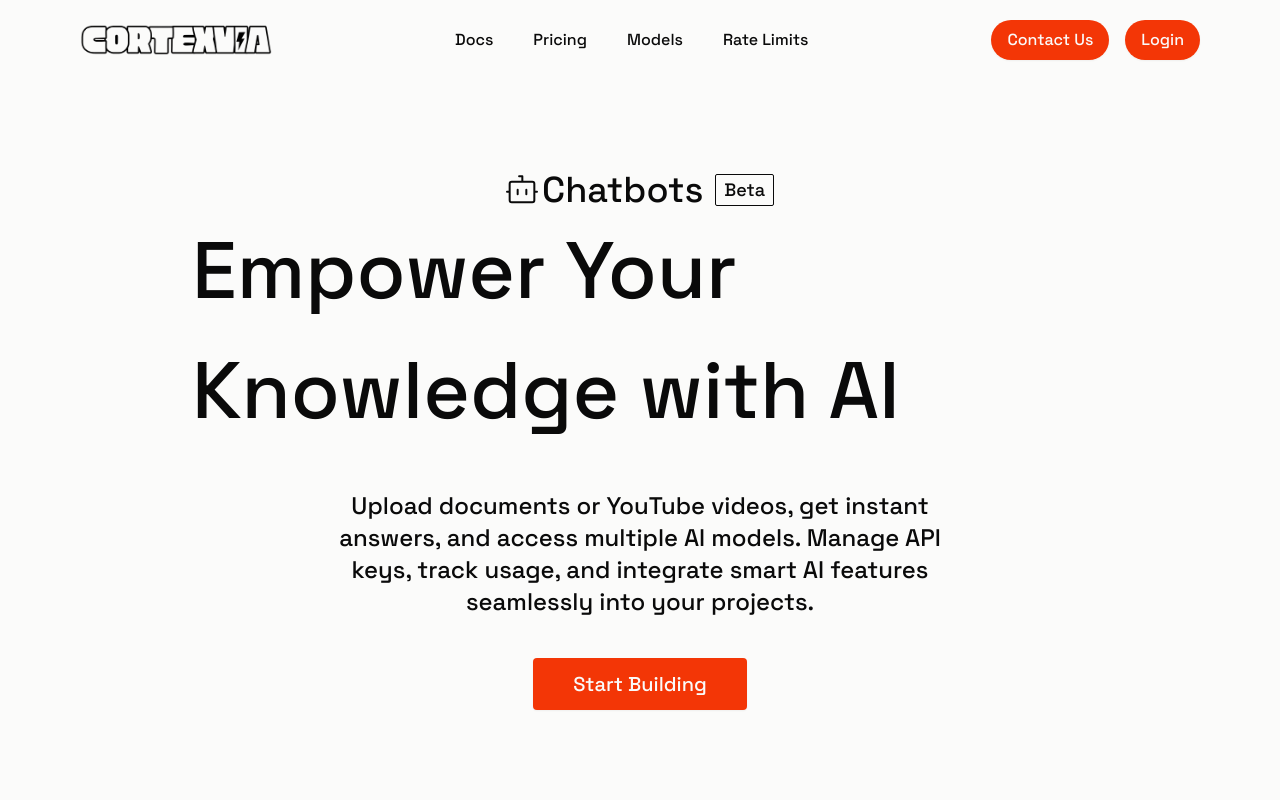
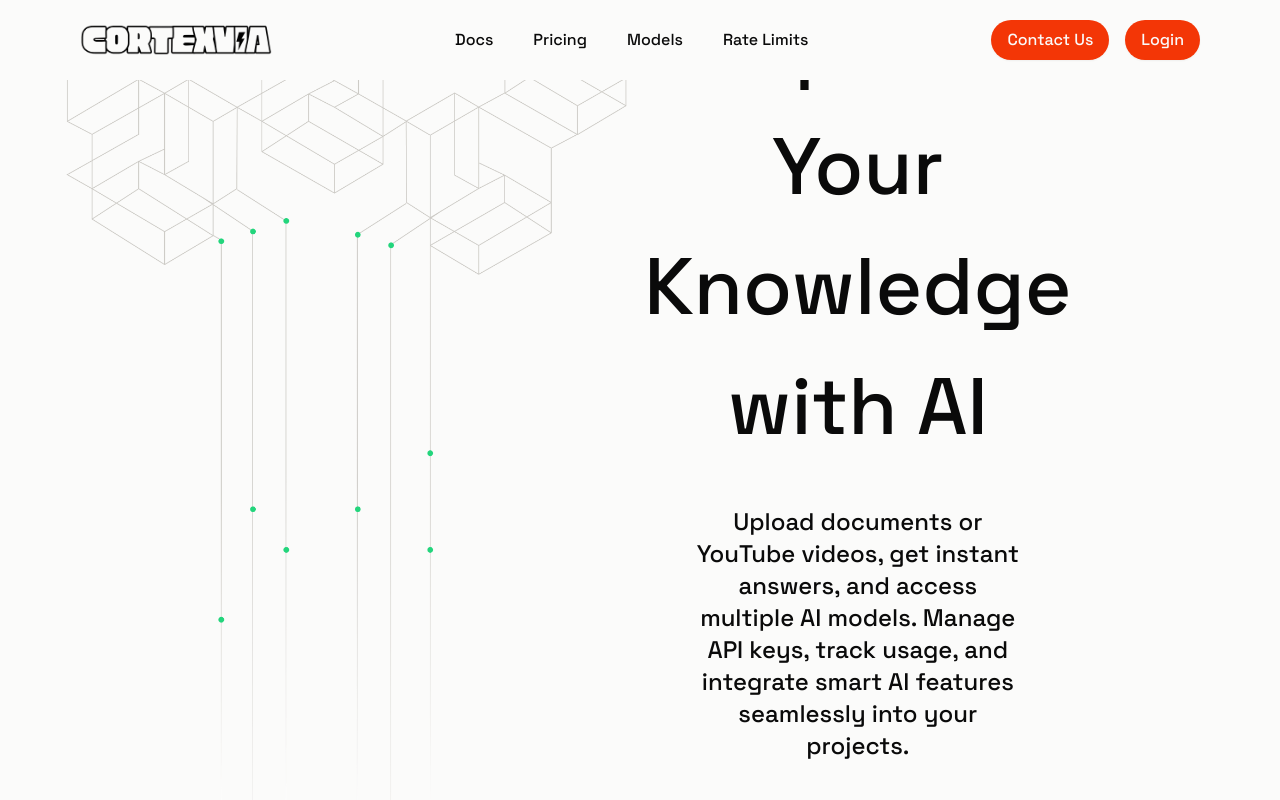
Before and after one commit to afriddev/aifolio-ui, a React (Vite) app: page / in a window 1280 px wide. Shown: the top 800 px of the page. Built offline with nearby package versions, Linux system fonts and the light colour scheme.

Commit message:
Implement code changes to enhance functionality and improve performance

```diff
--- a/src/features/home/HomeMain.tsx
+++ b/src/features/home/HomeMain.tsx
@@ -5,23 +5,31 @@ function HomeMain() {
   return (
     <div className="h-full w-full flex items-center justify-center">
       <div className="w-[70%] flex justify-center">
-        <div className=" flex flex-col w-full gap-10 min-h-[90vh]   items-center justify-center h-full">
-          <div className="flex justify-center gap-1  items-center ">
+        <div className="flex ">
+          <img
+            src="home-bg-01.png"
+            className="w-[60vw] h-[120vh]  -ml-[10vw]"
+          />
+          <div className=" flex flex-col w-full gap-10    min-h-[90vh]   items-center justify-center h-full">
+            <div className="flex justify-center gap-1  -mt-[40vh] items-center ">
               <GoDependabot className="h-8 w-8  " />
               <h3 className="text-4xl ">Chatbots</h3>
               <div className="border ml-2 border-foreground  rounded-xs  px-2  h-8  flex items-center justify-center text-lg">
                 Beta
               </div>
             </div>
-          <h1 className=" text-[80px] -mt-10">
+            <h1 className=" text-[80px] text-center -mt-10">
               Empower Your Knowledge with AI
             </h1>
             <p className="text-2xl w-[70%] text-center">
-            Upload documents or YouTube videos, get instant answers, and access
-            multiple AI models. Manage API keys, track usage, and integrate
-            smart AI features seamlessly into your projects.
+              Upload documents or YouTube videos, get instant answers, and
+              access multiple AI models. Manage API keys, track usage, and
+              integrate smart AI features seamlessly into your projects.
             </p>
-          <Button className="text-xl px-10 py-3  rounded">Start Building</Button>
+            <Button className="text-xl px-10 py-3  rounded">
+              Start Building
+            </Button>
+          </div>
         </div>
       </div>
     </div>
```
Also changed, not shown: public/home-bg-01.png (added). Lines whose indentation alone changed are shown as unchanged.
